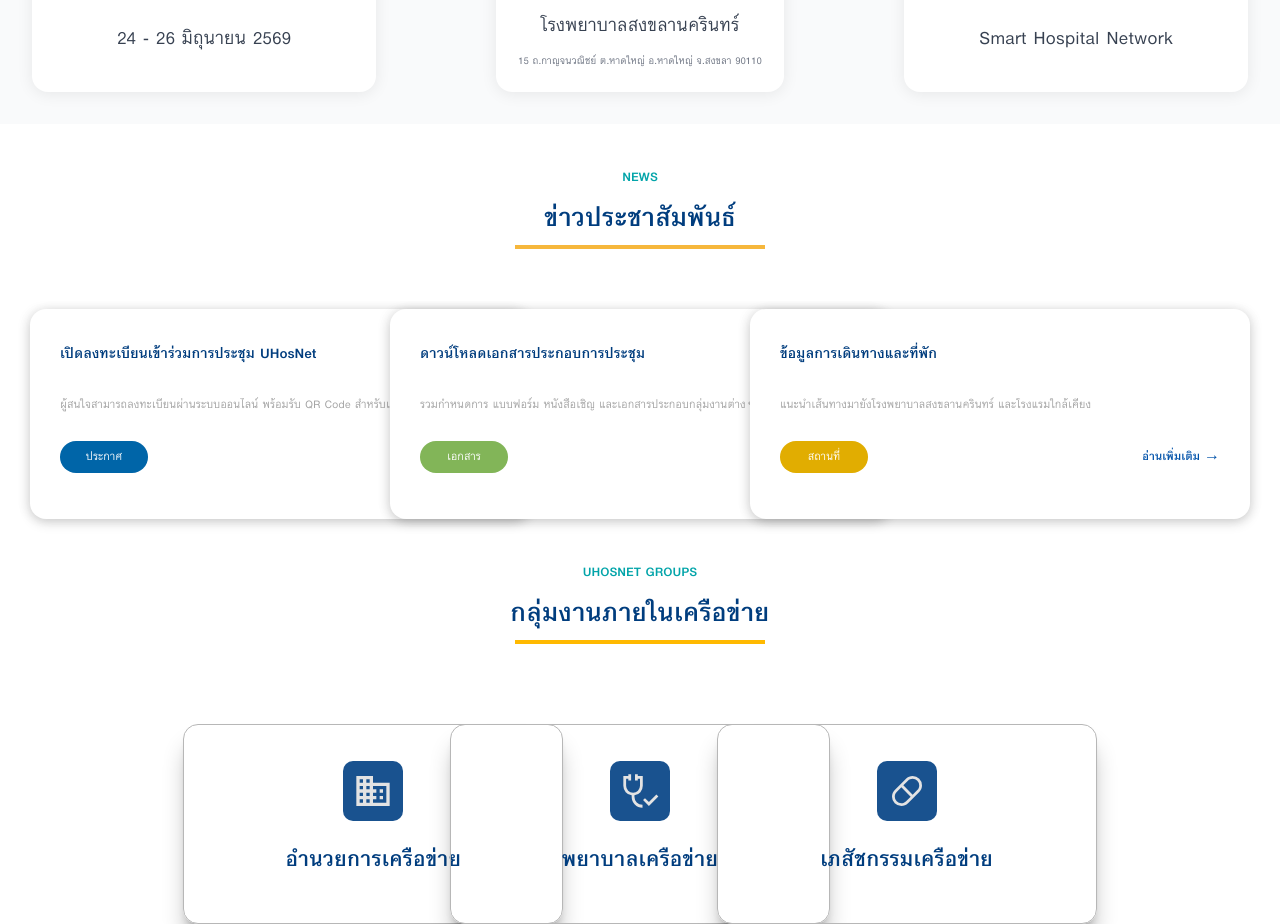
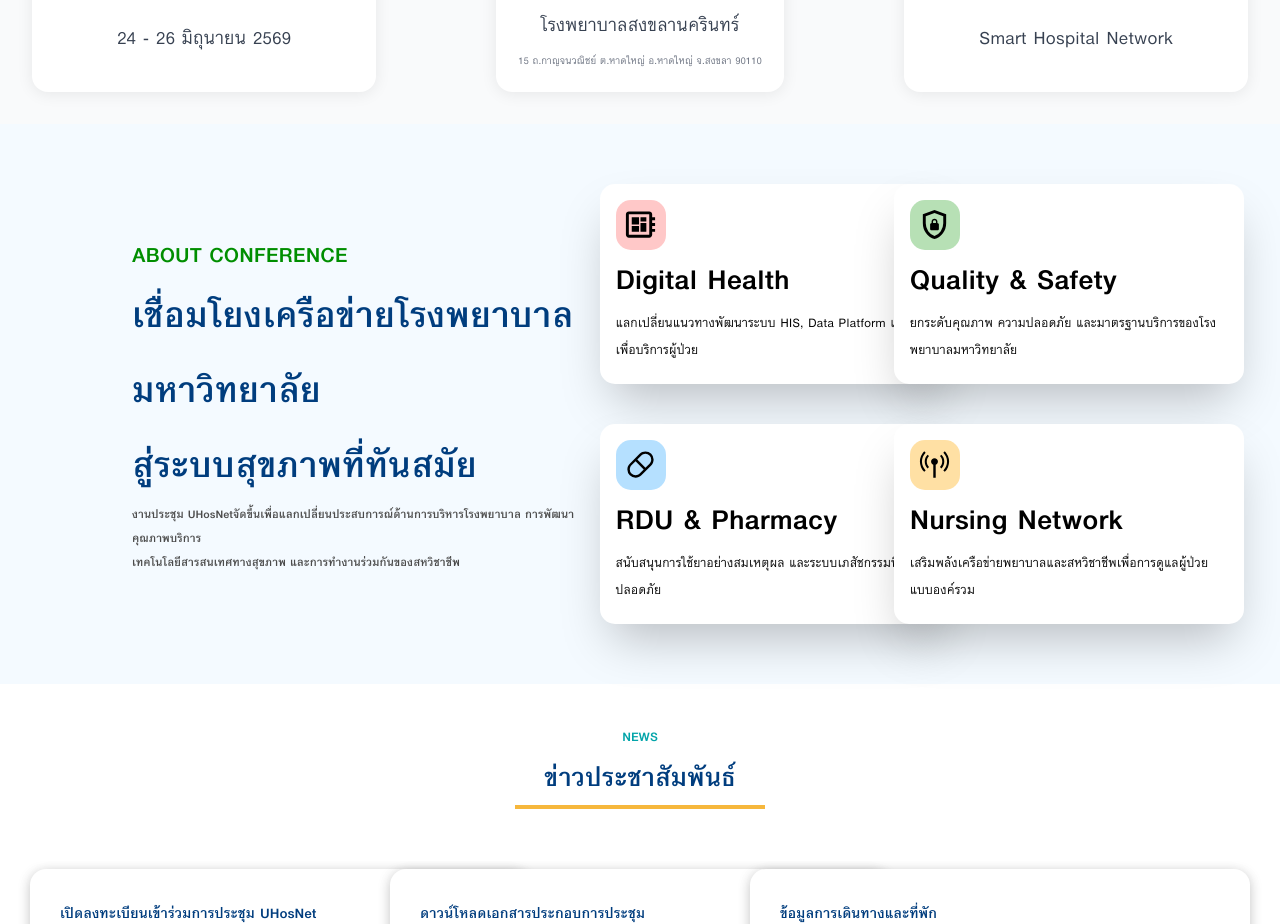
Before and after one commit to Dompsk/Uhosnet90, a Vue app: page / in a window 1280 px wide. Shown: the part 825-1749 px from the top of the page. Built offline with nearby package versions, Linux system fonts and the light colour scheme.

Commit message:
add about component

```diff
--- a/index.html
+++ b/index.html
@@ -2,9 +2,12 @@
 <html lang="">
   <head>
     <meta charset="UTF-8">
-    <link rel="icon" href="/favicon.ico">
+    <link rel="icon" href="https://www.fis.psu.ac.th/th/wp-content/uploads/2022/09/PSU-Logo-01.png">
     <meta name="viewport" content="width=device-width, initial-scale=1.0">
-    <title>Vite App</title>
+    <title>การประชุม UHostNet ครั้งที่ 90 | โรงพยาบาลสงขลานครินทร์</title>
+    <link rel="preconnect" href="https://fonts.googleapis.com">
+<link rel="preconnect" href="https://fonts.gstatic.com" crossorigin>
+<link href="https://fonts.googleapis.com/css2?family=Kanit:ital,wght@0,100;0,200;0,300;0,400;0,500;0,600;0,700;0,800;0,900;1,100;1,200;1,300;1,400;1,500;1,600;1,700;1,800;1,900&family=Noto+Sans+Thai:wght@100..900&family=Ubuntu:ital,wght@0,300;0,400;0,500;0,700;1,300;1,400;1,500;1,700&display=swap" rel="stylesheet">
   </head>
   <body>
     <div id="app"></div>
--- a/src/App.vue
+++ b/src/App.vue
@@ -1,5 +1,6 @@
 <script setup>
 import Nav from "./components/Nav.vue";
+import About from "./view/about/About.vue";
 import Footer from "./view/footer/Footer.vue";
 import Home from "./view/home/Home.vue";
 import News from "./view/news/News.vue";
@@ -9,6 +10,7 @@ import UhosnetGroup from "./view/uhosnet_group/UhosnetGroup.vue";
 <template>
   <Nav />
   <Home />
+  <About />
   <News />
   <UhosnetGroup />
   <Footer />
--- a/src/view/about/About.vue
+++ b/src/view/about/About.vue
@@ -1 +1,60 @@
-<!-- about -->
+<template>
+  <section id="about">
+    <!-- container -->
+    <div class="flex flex-row justify-between items-center bg-[#f4faff] py-15 px-33">
+        <!-- left site -->
+        <div class="">
+            <p class="text-[#008e00] font-bold text-[30px]">ABOUT CONFERENCE</p>
+            <p class="text-[#003d7e] text-[50px] font-bold">เชื่อมโยงเครือข่ายโรงพยาบาลมหาวิทยาลัย<br></p>
+            <p class="text-[#003d7e] text-[50px] font-bold">สู่ระบบสุขภาพที่ทันสมัย</p>
+            <p class="text-[#4b4b4b] font-bold">งานประชุม UHosNetจัดขึ้นเพื่อแลกเปลี่ยนประสบการณ์ด้านการบริหารโรงพยาบาล การพัฒนาคุณภาพบริการ<br>เทคโนโลยีสารสนเทศทางสุขภาพ และการทำงานร่วมกันของสหวิชาชีพ</p>
+        </div>
+
+        <!-- right site -->
+        <div class="grid grid-cols-2 grid-rows-2 gap-10">
+            <!-- content container -->
+            <div class="bg-white w-[350px] h-[200px] shadow-2xl rounded-[15px] p-4">
+                <div class="logo bg-[#ffc8c8] w-[50px] h-[50px] rounded-[15px] flex justify-center items-center">
+                    <!-- icon -->
+                     <svg xmlns="http://www.w3.org/2000/svg" height="35px" viewBox="0 -960 960 960" width="35px" fill="#000000"><path d="M160-120q-33 0-56.5-23.5T80-200v-560q0-33 23.5-56.5T160-840h560q33 0 56.5 23.5T800-760v80h80v80h-80v80h80v80h-80v80h80v80h-80v80q0 33-23.5 56.5T720-120H160Zm0-80h560v-560H160v560Zm80-80h200v-160H240v160Zm240-280h160v-120H480v120Zm-240 80h200v-200H240v200Zm240 200h160v-240H480v240ZM160-760v560-560Z"/></svg>
+                </div>
+                <h1 class="font-black text-[40px]">Digital Health</h1>
+                <p class="text-[18px]">แลกเปลี่ยนแนวทางพัฒนาระบบ HIS, Data Platform และ AI เพื่อบริการผู้ป่วย</p>
+            </div>
+
+            <div class="bg-white w-[350px] h-[200px] shadow-2xl rounded-[15px] p-4">
+                <div class="logo bg-[#b7e0b5] w-[50px] h-[50px] rounded-[15px] flex justify-center items-center">
+                    <!-- icon -->
+                     <svg xmlns="http://www.w3.org/2000/svg" height="35px" viewBox="0 -960 960 960" width="35px" fill="#000000"><path d="M480-80q-139-35-229.5-159.5T160-516v-244l320-120 320 120v244q0 152-90.5 276.5T480-80Zm0-84q104-33 172-132t68-220v-189l-240-90-240 90v189q0 121 68 220t172 132Zm0-316Zm-80 160h160q17 0 28.5-11.5T600-360v-120q0-17-11.5-28.5T560-520v-40q0-33-23.5-56.5T480-640q-33 0-56.5 23.5T400-560v40q-17 0-28.5 11.5T360-480v120q0 17 11.5 28.5T400-320Zm40-200v-40q0-17 11.5-28.5T480-600q17 0 28.5 11.5T520-560v40h-80Z"/></svg>
+                </div>
+                <h1 class="font-black text-[40px]">Quality & Safety</h1>
+                <p class="text-[18px]">ยกระดับคุณภาพ ความปลอดภัย และมาตรฐานบริการของโรงพยาบาลมหาวิทยาลัย</p>
+            </div>
+
+            <div class="bg-white w-[350px] h-[200px] shadow-2xl rounded-[15px] p-4">
+                <div class="logo bg-[#b5e0ff] w-[50px] h-[50px] rounded-[15px] flex justify-center items-center">
+                    <!-- icon -->
+                     <svg xmlns="http://www.w3.org/2000/svg" height="35px" viewBox="0 -960 960 960" width="35px" fill="#000000"><path d="M345-120q-94 0-159.5-65.5T120-345q0-45 17-86t49-73l270-270q32-32 73-49t86-17q94 0 159.5 65.5T840-615q0 45-17 86t-49 73L504-186q-32 32-73 49t-86 17Zm270.67-272 111.66-110.67q22-22 34-51.33t12-61q0-66-46.16-112.17Q681-773.33 615-773.33q-31.67 0-61 12t-51.33 34L392-615.67 615.67-392ZM345-186.67q31 0 60.67-12 29.66-12 51.66-34L568-344.33 344.33-568 232.67-457.33q-22 22-34 51.33t-12 61q0 66 46.16 112.17Q279-186.67 345-186.67Z"/></svg>
+                </div>
+                <h1 class="font-black text-[40px]">RDU & Pharmacy</h1>
+                <p class="text-[18px]">สนับสนุนการใช้ยาอย่างสมเหตุผล และระบบเภสัชกรรมที่ปลอดภัย</p>
+            </div>
+
+            <div class="bg-white w-[350px] h-[200px] shadow-2xl rounded-[15px] p-4">
+                <div class="logo bg-[#ffe0a4] w-[50px] h-[50px] rounded-[15px] flex justify-center items-center">
+                    <!-- icon -->
+                     <svg xmlns="http://www.w3.org/2000/svg" height="35px" viewBox="0 -960 960 960" width="35px" fill="#000000"><path d="M198-278q-57-57-87.5-129.5T80-560q0-80 30.5-152.5T198-842l39.33 39.33q-48.33 49-74.83 111.5T136-560q0 68.67 26.5 131.17 26.5 62.5 74.83 111.5L198-278Zm92-92q-38-38-58-87t-20-103q0-54 20-103t58-87l39.33 39.33q-29.66 30.34-45.5 69.17Q268-602.67 268-560t15.83 81.17q15.84 38.5 45.5 69.5L290-370Zm156.67 250v-352Q419-482 402.5-506.33 386-530.67 386-560q0-39.33 27.33-66.67Q440.67-654 480-654t66.67 27.33Q574-599.33 574-560q0 29.33-16.5 53.67Q541-482 513.33-472v352h-66.66ZM670-370l-39.33-39.33q29.66-31 45.5-69.5Q692-517.33 692-560t-15.83-81.17q-15.84-38.5-45.5-69.5L670-750q38 38 58 87t20 103q0 54-20 103t-58 87Zm92 92-39.33-39.33q48.33-49 74.83-111.5T824-560q0-68.67-26.5-131.17-26.5-62.5-74.83-111.5L762-842q57 57 87.5 129.5T880-560q0 80-30.5 152.5T762-278Z"/></svg>
+                </div>
+                <h1 class="font-black text-[40px]">Nursing Network</h1>
+                <p class="text-[18px]">เสริมพลังเครือข่ายพยาบาลและสหวิชาชีพเพื่อการดูแลผู้ป่วยแบบองค์รวม</p>
+            </div>
+        </div>
+    </div>
+  </section>
+</template>
+
+<script>
+export default {
+    name : 'About',
+}
+</script>
```
